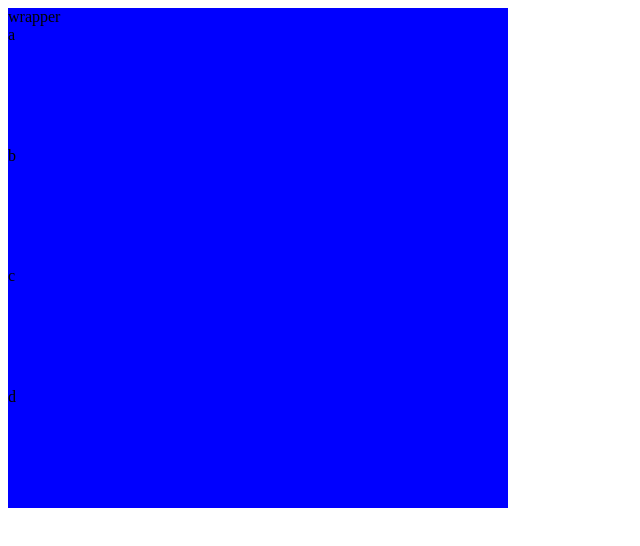
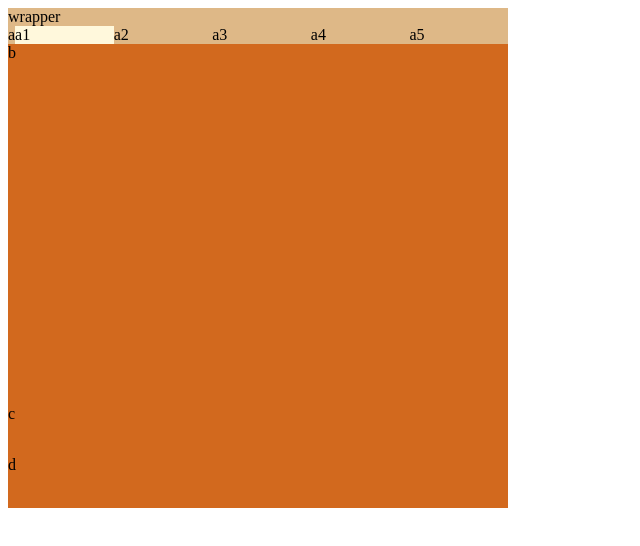
Before and after one commit to martin-glimakra/google-i-en-flexbox-28-sept, a plain HTML site: page index.html in a window 1280 px wide. Shown: the whole page, without its empty margins (0-640 px from the left). Drawn offline with Linux system fonts and the light colour scheme.

Commit message:
row a working

```diff
--- a/index.html
+++ b/index.html
@@ -9,7 +9,13 @@
 </head>
 <body>
     <div class="wrapper">wrapper
-        <div class="row a">a</div>
+        <div class="flex1 a">a
+            <div class="a1">a1</div>
+            <div class="a2">a2</div>
+            <div class="a3">a3</div>
+            <div class="a4">a4</div>
+            <div class="a5">a5</div>
+        </div>
         <div class="row b">b</div>
         <div class="row c">c</div>
         <div class="row d">d</div>
--- a/styles.css
+++ b/styles.css
@@ -1,5 +1,5 @@
 .wrapper {
-    background-color: blue;
+    background-color: burlywood;
     height: 500px;
     width: 500px;
     display: flex;
@@ -8,4 +8,34 @@
 
 .row {
     flex: 1;
+    background-color: chocolate;
 }
+
+.b {
+    flex: 7;
+}
+
+.a {
+    display: flex;
+}
+
+.a1 {
+    flex: 1;
+    background-color: cornsilk;
+}
+
+.a2 {
+    flex: 1;
+}
+
+.a3 {
+    flex: 1;
+}
+
+.a4 {
+    flex: 1;
+}
+
+.a5 {
+    flex: 1;
+}
```
